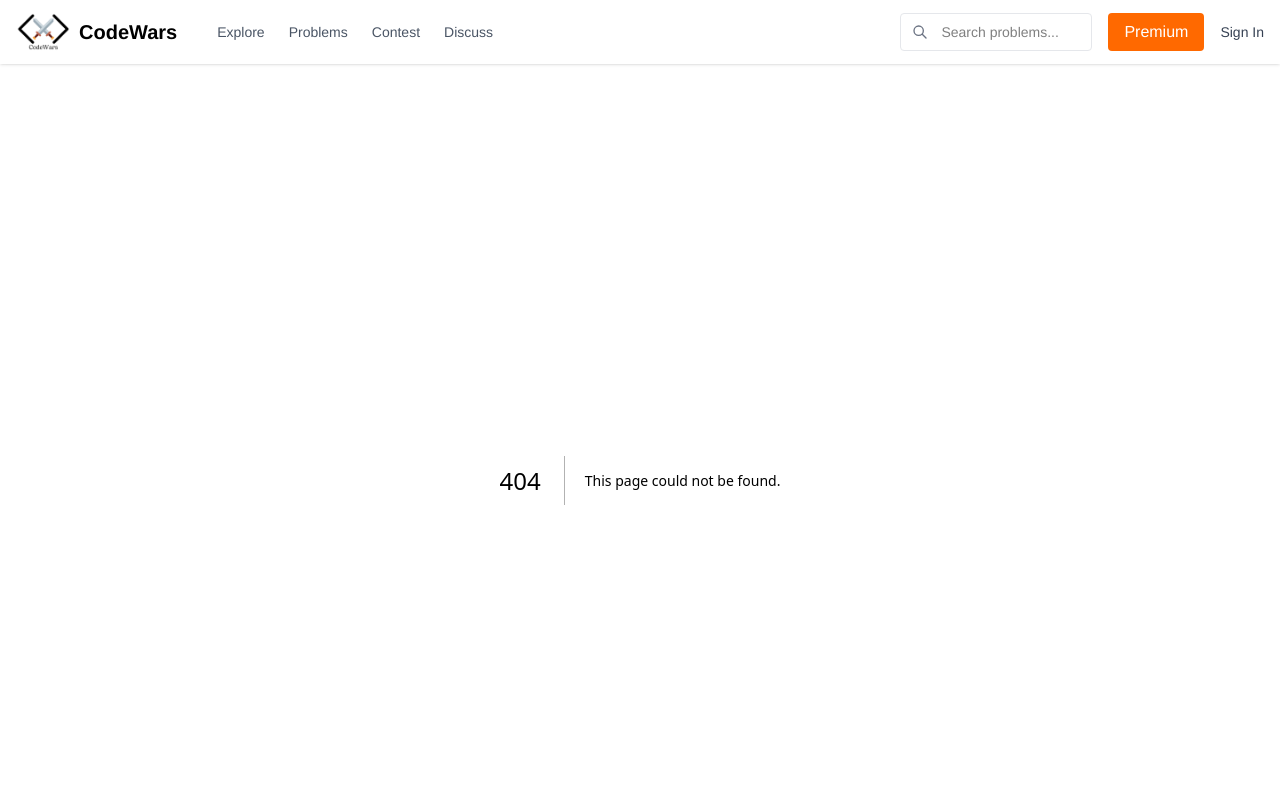
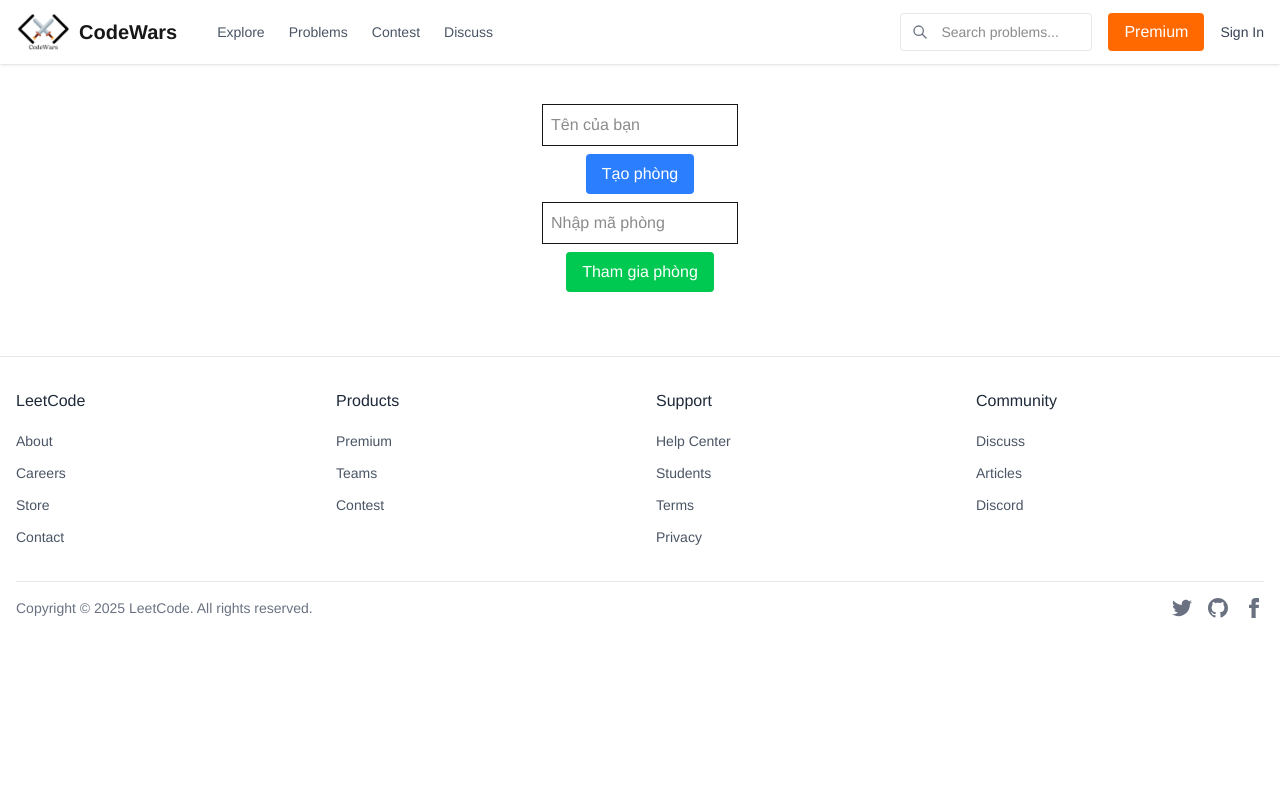
Before and after one commit to NguyenTHanhAn853202/code-warriors-fe, a Next.js app: page /roomBattle in a window 1280 px wide. Before the commit this address had no page. Shown: the top 800 px of the page. Built offline with nearby package versions, Linux system fonts and the light colour scheme; no server answers.

Commit message:
merge:         package-lock.json         package.json

```diff
--- a/package.json
+++ b/package.json
@@ -21,7 +21,8 @@
         "react-icons": "^5.5.0",
         "react-quill-new": "^3.3.3",
         "react-resizable-panels": "^2.1.7",
-        "react-router-dom": "^7.3.0"
+        "react-router-dom": "^7.3.0",
+        "socket.io-client": "^4.8.1"
     },
     "devDependencies": {
         "@eslint/eslintrc": "^3",
--- /dev/null
+++ b/src/app/roomBattle/page.jsx
@@ -0,0 +1,105 @@
+'use client';
+
+import { useEffect, useState } from 'react';
+import { io } from 'socket.io-client';
+
+const socket = io('http://localhost:8080');
+
+export default function BattlePage() {
+    const [roomId, setRoomId] = useState(null);
+    const [username, setUsername] = useState('');
+    const [opponent, setOpponent] = useState(null);
+    const [code, setCode] = useState('');
+    const [battleStarted, setBattleStarted] = useState(false);
+
+    useEffect(() => {
+        socket.on('room-created', (id) => {
+            setRoomId(id);
+        });
+
+        socket.on('room-joined', (players) => {
+            setOpponent(players.find((p) => p !== username));
+        });
+
+        socket.on('start-timer', ({ time }) => {
+            setBattleStarted(true);
+        });
+
+        socket.on('code-submitted', ({ username, code }) => {
+            console.log(`Đối thủ ${username} đã gửi code:`, code);
+        });
+
+        return () => {
+            socket.disconnect();
+        };
+    }, []);
+    const createRoom = () => {
+        if (!username.trim()) {
+            alert('Vui lòng nhập tên trước khi tạo phòng!');
+            return;
+        }
+        socket.emit('create-room', username);
+    };
+
+    // const createRoom = () => {
+    //     socket.emit('create-room', username);
+    // };
+
+    const joinRoom = () => {
+        socket.emit('join-room', { roomId, username });
+    };
+
+    const startBattle = () => {
+        socket.emit('start-battle', roomId);
+    };
+
+    const submitCode = () => {
+        socket.emit('submit-code', { roomId, username, code });
+    };
+
+    return (
+        <div className="flex flex-col items-center p-4">
+            <input
+                type="text"
+                placeholder="Tên của bạn"
+                onChange={(e) => setUsername(e.target.value)}
+                className="border p-2 m-2"
+            />
+            <button onClick={createRoom} className="bg-blue-500 text-white px-4 py-2 rounded">
+                Tạo phòng
+            </button>
+
+            <input
+                type="text"
+                placeholder="Nhập mã phòng"
+                onChange={(e) => setRoomId(e.target.value)}
+                className="border p-2 m-2"
+            />
+            <button onClick={joinRoom} className="bg-green-500 text-white px-4 py-2 rounded">
+                Tham gia phòng
+            </button>
+
+            {roomId && <p>🔹 Đang ở phòng: {roomId}</p>}
+            {opponent && <p>🎯 Đối thủ: {opponent}</p>}
+
+            {roomId && !battleStarted && (
+                <button onClick={startBattle} className="bg-red-500 text-white px-4 py-2 rounded">
+                    Bắt đầu đấu
+                </button>
+            )}
+
+            {battleStarted && (
+                <div className="mt-4">
+                    <textarea
+                        placeholder="Nhập code tại đây..."
+                        onChange={(e) => setCode(e.target.value)}
+                        className="border p-2 w-full h-32"
+                    />
+                    <button onClick={submitCode} className="bg-purple-500 text-white px-4 py-2 rounded mt-2">
+                        Nộp code
+                    </button>
+                </div>
+            )}
+        </div>
+    );
+}
```
Also changed, not shown: 1 other file (tests, documents, lock files or other folders).
